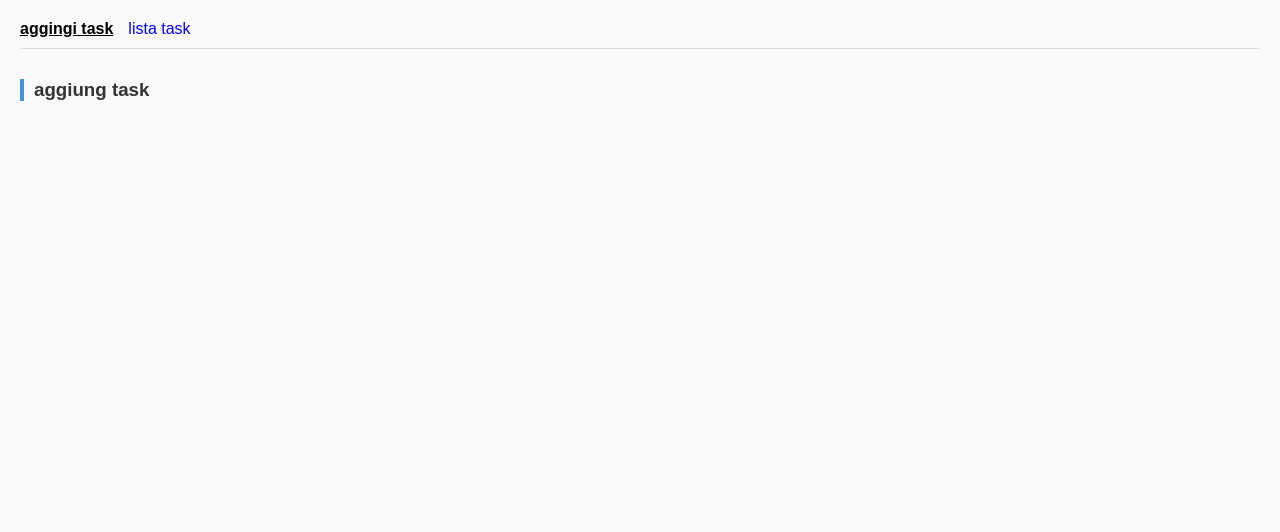
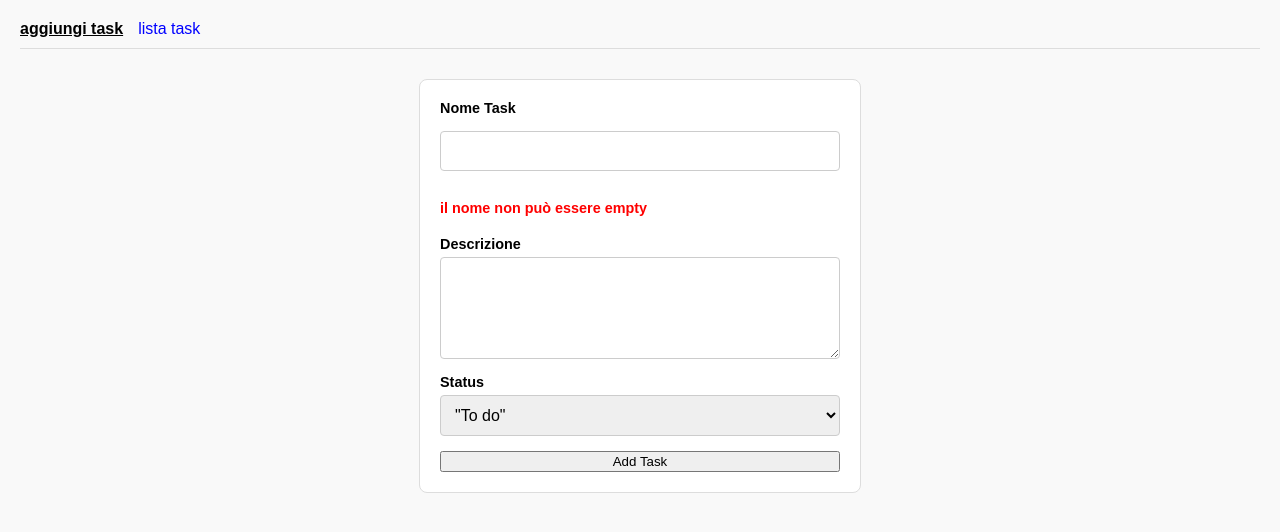
Before and after one commit to andrealangianese/ex-react-task-manager, a React (Vite) app: page /add in a window 1280 px wide. Shown: the top 532 px of the page. Built offline with nearby package versions, Linux system fonts and the light colour scheme; no server answers.

Commit message:
aggiunta task tramite form, listato nella tabella

```diff
--- a/src/App.css
+++ b/src/App.css
@@ -70,3 +70,49 @@ h3 {
   border-left: 4px solid #4a90e2;
   padding-left: 10px;
 }
+
+/* stile del form */
+form {
+  display: flex;
+  flex-direction: column;
+  gap: 15px;
+  max-width: 400px;
+  margin: 20px auto;
+  padding: 20px;
+  background: #fff;
+  border-radius: 8px;
+  border: 1px solid #ddd;
+}
+
+label {
+  display: flex;
+  flex-direction: column;
+  font-weight: bold;
+  font-size: 0.9rem;
+  gap: 5px;
+}
+
+/* Stile comune per Input, Textarea e Select */
+input[type="text"],
+textarea,
+select {
+  padding: 10px;
+  border: 1px solid #ccc;
+  border-radius: 4px;
+  font-size: 1rem;
+  font-family: inherit;
+}
+
+input:focus,
+textarea:focus,
+select:focus {
+  outline: none;
+  border-color: #4a90e2;
+  box-shadow: 0 0 0 2px rgba(74, 144, 226, 0.2);
+}
+
+
+textarea {
+  min-height: 80px;
+  resize: vertical
+}
--- a/src/App.jsx
+++ b/src/App.jsx
@@ -11,7 +11,7 @@ export default function App() {
       <BrowserRouter>
 
         <nav>
-          <NavLink to="/add">aggingi task</NavLink>
+          <NavLink to="/add">aggiungi task</NavLink>
           <NavLink to="/">lista task</NavLink>
         </nav>
 
--- a/src/hooks/useTasks.js
+++ b/src/hooks/useTasks.js
@@ -12,9 +12,21 @@ function useTasks() {
             .catch(err => console.error(err))
     }, [])
 
-    const addTask = () => {
+    const addTask = async newTask => {
+        //chiamata al server
+        const res = await fetch(`${VITE_API_URL}/tasks`, {
+            method: 'POST',
+            headers: { "Content-Type": "application/json" },
+            body: JSON.stringify(newTask)
+        });
+        //risposta del server
+        const { success, message, task } = await res.json()
+        if (!success)
+            throw new Error(message)
+        //Aggiornamento dello Stato Locale
+        setTask(prev => [...prev, task])
+    }
 
-    }
     const removeTask = () => {
 
     }
--- a/src/pages/AddTask.jsx
+++ b/src/pages/AddTask.jsx
@@ -1,5 +1,80 @@
+import { useMemo, useRef, useState, useContext } from "react"
+import { GlobalContext } from "../context/GlobalContext";
+
+const symbols = "!@#$%^&*()-_=+[]{}|;:'\\,.<>?/`~";
+
 export default function AddTask() {
+
+    const { addTask } = useContext(GlobalContext)
+    // var per salvare input del form
+
+    const [taskTitle, setTaskTitle] = useState('')
+    const descriptionRef = useRef()
+    const statusRef = useRef()
+
+    // controllo che il nome non sia vuoto,non ci siano simboli
+
+    const taskTitleErr = useMemo(() => {
+        if (!taskTitle.trim())
+            return ('il nome non può essere empty')
+        if ([...taskTitle].some(carattere => symbols.includes(carattere)))
+            return ('non puoi includere caratteri speciali')
+        return ""
+    }, [taskTitle])
+
+    const handleSub = async e => {
+
+        e.preventDefault()
+
+        const newTask = {
+            title: taskTitle.trim(),
+            description: descriptionRef.current.value,
+            status: statusRef.current.value
+        }
+
+        try {
+            await addTask(newTask)
+            alert('Task aggiunta con successo')
+            setTaskTitle('')
+            descriptionRef.current.value = ''
+            statusRef.current.value = ''
+        } catch (error) {
+            alert(error.message)
+        }
+
+    }
     return (
-        <h3>aggiung task</h3>
+        <div>
+            <form onSubmit={handleSub}>
+                <label>
+                    Nome Task
+                </label>
+                <input
+                    type="text"
+                    value={taskTitle}
+                    onChange={e => setTaskTitle(e.target.value)}
+                />
+                <label>
+                    {taskTitleErr &&
+                        <p style={{ color: "red" }}>{taskTitleErr}</p>}
+                    Descrizione
+                    <textarea ref={descriptionRef} />
+                </label>
+                <label>
+                    Status
+                    <select
+                        ref={statusRef}
+                        defaultValue='To do'>
+                        <option value="To do">"To do"</option>
+                        <option value="Doing">"Doing"</option>
+                        <option value="Done">"Done"</option>
+                    </select>
+                </label>
+                <button
+                    type="submit">
+                    Add Task
+                </button>
+            </form>
+        </div>
     )
 }
```
